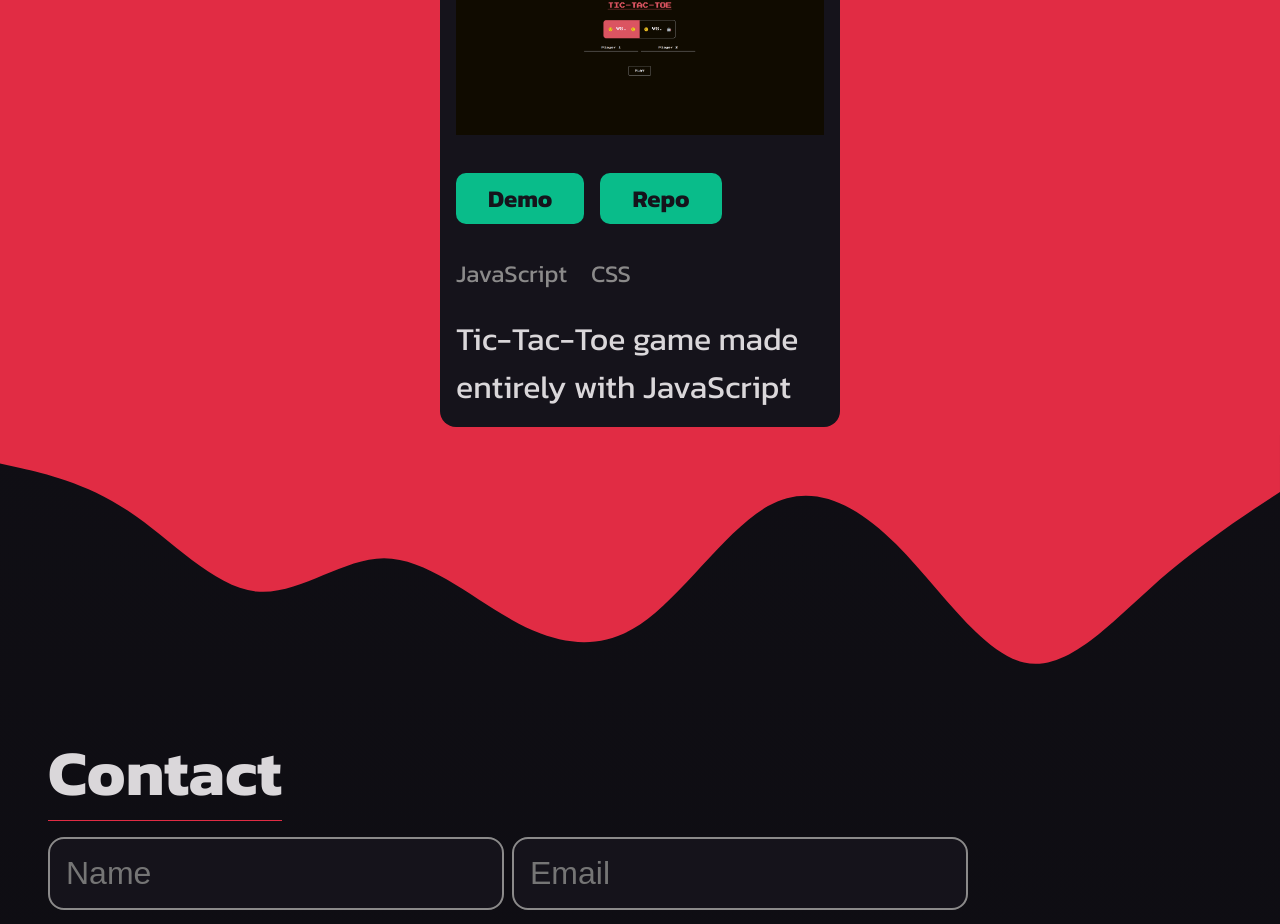
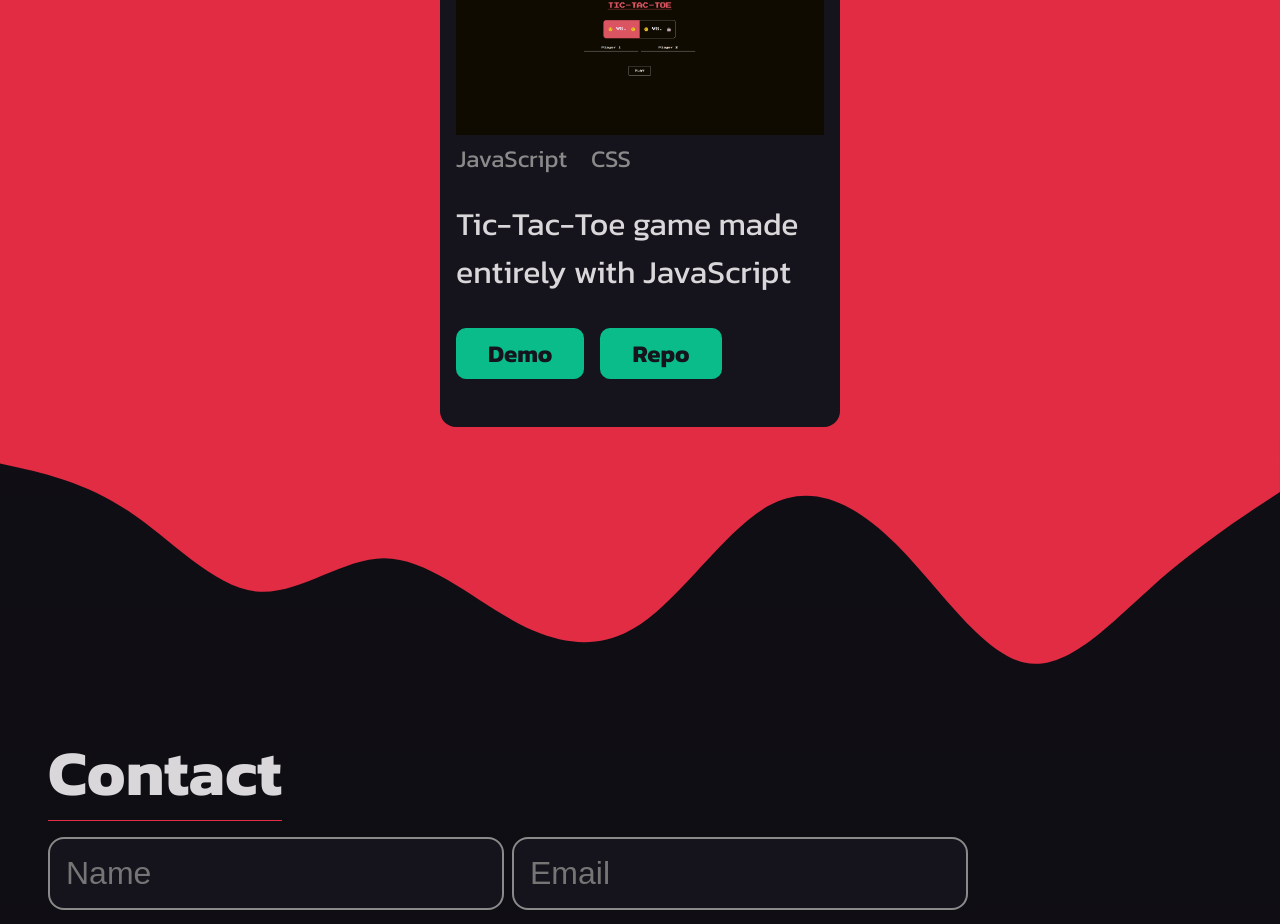
Before and after one commit to venoblin/personal-portfolio-frontend, a React (Create React App) app: page / in a window 1280 px wide. Shown: the part 2417-3341 px from the top of the page. Built offline with nearby package versions, Linux system fonts and the light colour scheme.

Commit message:
Changed position of buttons

```diff
--- a/src/components/ProjectCard.jsx
+++ b/src/components/ProjectCard.jsx
@@ -4,6 +4,14 @@ const ProjectCard = (props) => {
   return (
     <div className="ProjectCard">
       <img src={props.project.image} alt={`${props.project.title} project`} />
+
+      <div className="techs">
+        {props.project.techs.map((tech) => (
+          <p key={tech}>{tech}</p>
+        ))}
+      </div>
+
+      <p className="desc">{props.project.desc}</p>
 
       <div className="links">
         <a className="btn" href={props.project.demo} target="_blank">
@@ -13,14 +21,6 @@ const ProjectCard = (props) => {
           Repo
         </a>
       </div>
-
-      <div className="techs">
-        {props.project.techs.map((tech) => (
-          <p key={tech}>{tech}</p>
-        ))}
-      </div>
-
-      <p className="desc">{props.project.desc}</p>
     </div>
   )
 }
```
